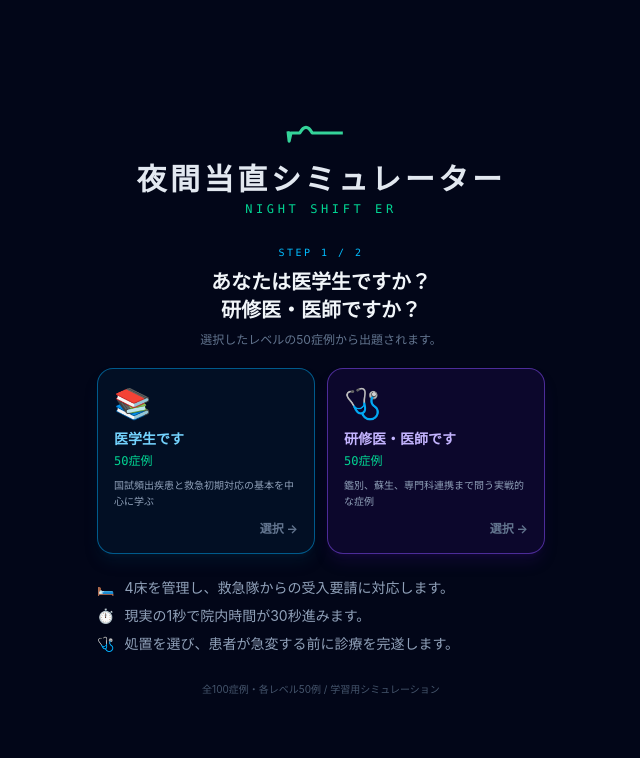
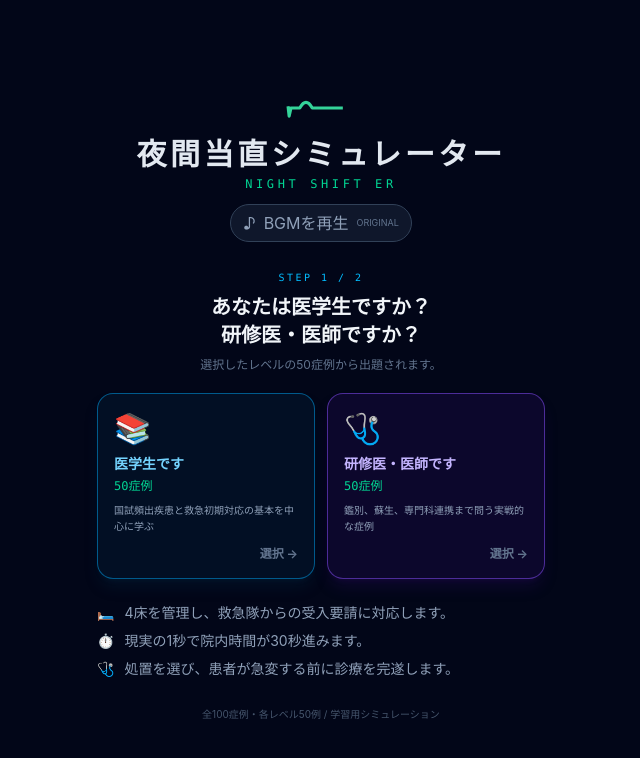
Before and after one commit to hellowinners861/Night-ER, a React (Vite) app: page / in a window 1280 px wide. Shown: the top 758 px of the page, without its empty margins (319-959 px from the left). Built offline with nearby package versions, Linux system fonts and the light colour scheme.

Commit message:
feat: add title BGM controls

```diff
--- a/src/App.jsx
+++ b/src/App.jsx
@@ -1,5 +1,6 @@
 import { useEffect, useRef, useState } from "react";
 import { clearSavedProgress, loadSavedProgress, saveProgress } from "./saveGame";
+import { useTitleBgm } from "./useTitleBgm";
 
 const TICK_MS = 100;
 const SEC_PER_TICK = 3;
@@ -1235,6 +1236,7 @@ function TitleScreen({ onStart, onResume }) {
   const [stage, setStage] = useState("role");
   const [levelId, setLevelId] = useState(null);
   const [savedProgress, setSavedProgress] = useState(() => loadSavedProgress());
+  const { playing: bgmPlaying, error: bgmError, toggle: toggleBgm } = useTitleBgm();
   const selectedLevel = levelId ? CASE_LEVELS[levelId] : null;
   const savedGame = savedProgress?.game;
   const savedLevel = savedGame
@@ -1265,6 +1267,17 @@ function TitleScreen({ onStart, onResume }) {
       <Ecg width={220} height={50} />
       <h1 className="text-2xl sm:text-3xl font-black tracking-[0.12em] mt-2">夜間当直シミュレーター</h1>
       <p className="text-emerald-400 font-mono text-xs mt-1 tracking-[0.3em]">NIGHT SHIFT ER</p>
+      <button
+        type="button"
+        aria-pressed={bgmPlaying}
+        onClick={toggleBgm}
+        className={`mt-3 inline-flex items-center gap-2 rounded-full border px-3 py-1.5 text-[11px] font-bold transition active:scale-95 ${bgmPlaying ? "border-emerald-500/70 bg-emerald-950/50 text-emerald-300" : "border-slate-700 bg-slate-900 text-slate-400 hover:border-sky-500 hover:text-sky-300"}`}
+      >
+        <span className={bgmPlaying ? "pulse-soft" : ""}>{bgmPlaying ? "🔊" : "♪"}</span>
+        {bgmPlaying ? "BGM ON" : "BGMを再生"}
+        <span className="text-[9px] font-normal text-slate-500">ORIGINAL</span>
+      </button>
+      {bgmError && <div className="mt-2 text-[10px] text-rose-300">{bgmError}</div>}
     </div>
 
     {stage === "role" ? (
```
